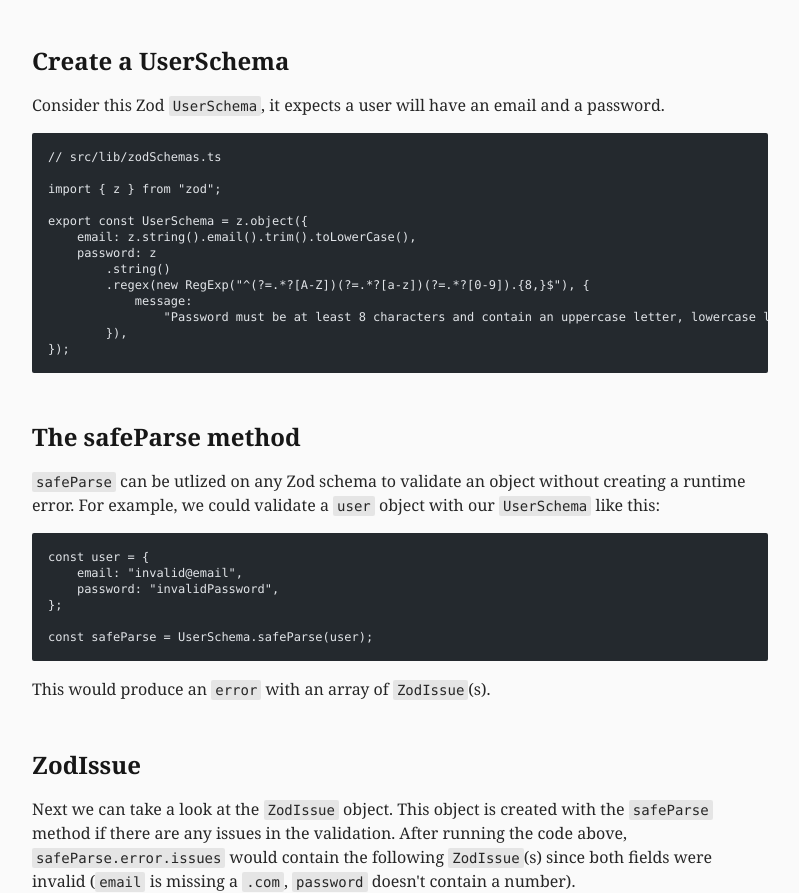
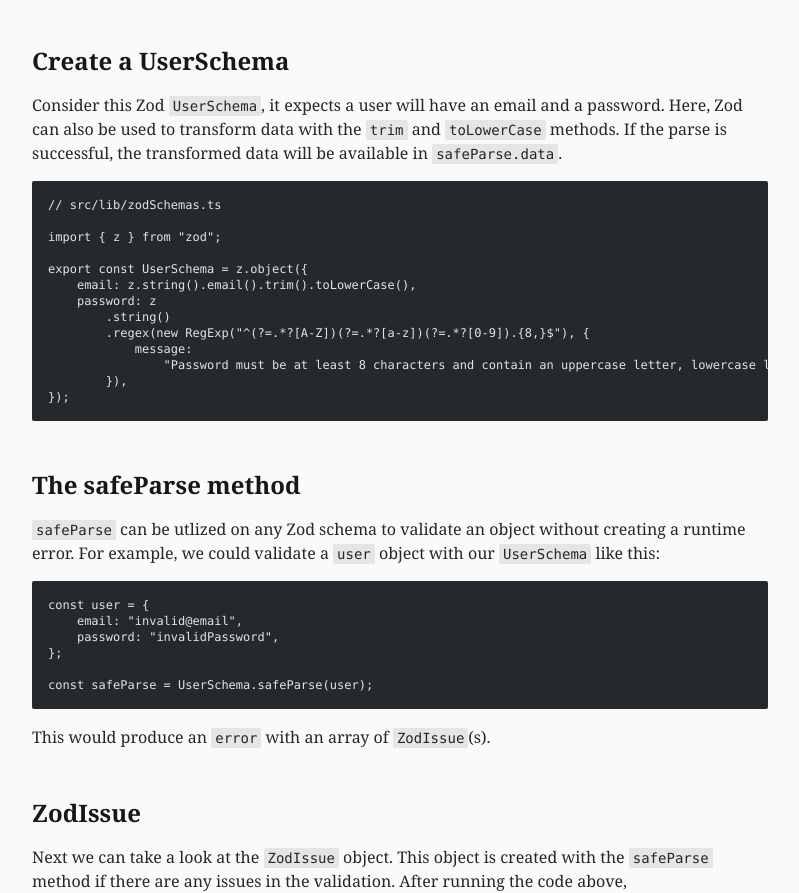
Before and after one commit to rossrobino/blog, an Astro site: page /posts/svelte-zod-error in a window 1280 px wide. Shown: the part 1078-1971 px from the top of the page, without its empty margins (240-1039 px from the left). Built offline with nearby package versions, Linux system fonts and the light colour scheme; Astro itself is replaced by a stand-in of ours; code samples lack their colours.

Commit message:
add context explaining safeParse.data

````diff
--- a/src/pages/posts/svelte-zod-error.mdx
+++ b/src/pages/posts/svelte-zod-error.mdx
@@ -25,7 +25,7 @@
 
 ## Create a UserSchema
 
-Consider this Zod `UserSchema`, it expects a user will have an email and a password.
+Consider this Zod `UserSchema`, it expects a user will have an email and a password. Here, Zod can also be used to transform data with the `trim` and `toLowerCase` methods. If the parse is successful, the transformed data will be available in `safeParse.data`.
 
 ```ts
 // src/lib/zodSchemas.ts
@@ -143,6 +143,7 @@
 		}
 
 		// sign up user...
+		// transformed is data available in `safeParse.data`
 
 		// where to send if login successful
 		throw redirect(303, "/app");
````
